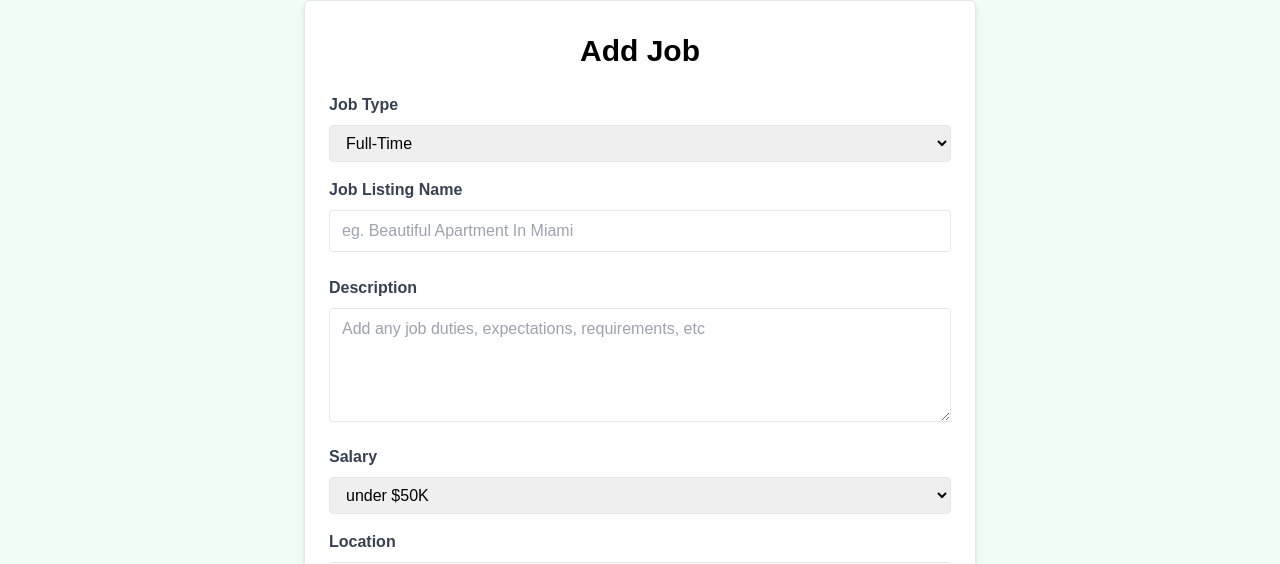
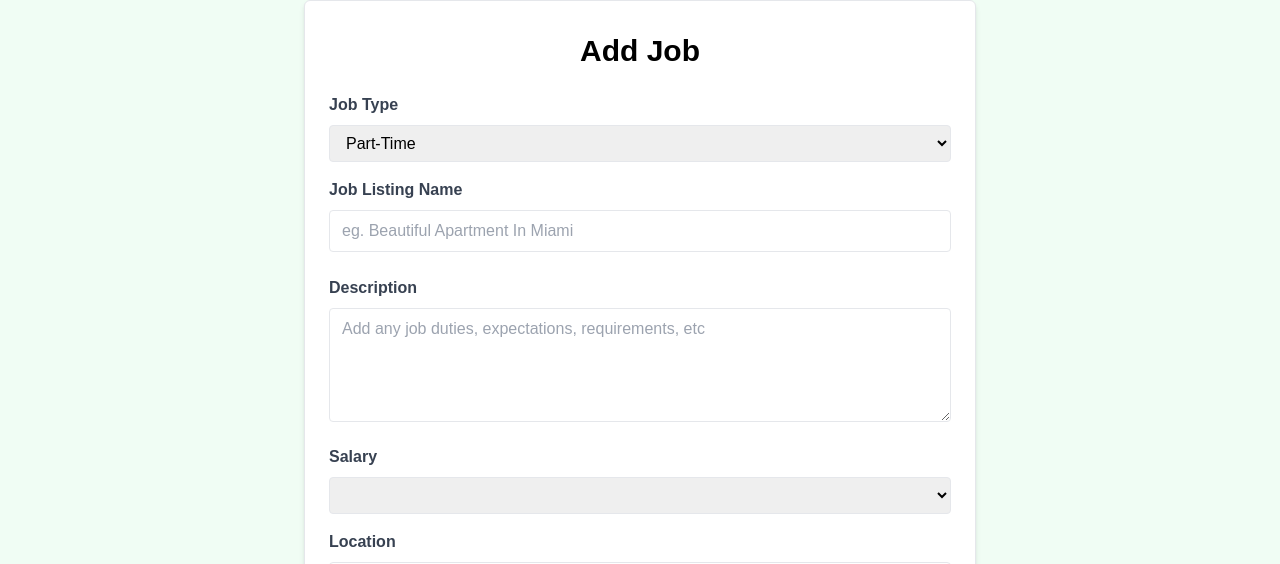
Before and after one commit to Ristox/vue-cc-2024, a Vue app: page /job/add in a window 1280 px wide. Shown: the part 177-741 px from the top of the page. Built offline with nearby package versions, Linux system fonts and the light colour scheme.

Commit message:
implement AddJobView + add Toast notification

```diff
--- a/package.json
+++ b/package.json
@@ -15,7 +15,8 @@
     "primeicons": "^7.0.0",
     "vue": "^3.4.29",
     "vue-router": "^4.4.5",
-    "vue-spinner": "^1.0.4"
+    "vue-spinner": "^1.0.4",
+    "vue-toastification": "^2.0.0-rc.5"
   },
   "devDependencies": {
     "@vitejs/plugin-vue": "^5.0.5",
--- a/src/data/index.js
+++ b/src/data/index.js
@@ -2,9 +2,12 @@ import axios from "axios";
 
 export default  {
   loadJobs: async () => {
-    return axios.get("/api/jobs");
+    return await axios.get("/api/jobs");
   },
   loadJob: async (id) => {
-    return axios.get(`/api/jobs/${id}`);
+    return await axios.get(`/api/jobs/${id}`);
+  },
+  addJob: async (job) => {
+    return await axios.post("/api/jobs", job);
   }
 }
--- a/src/data/jobs.json
+++ b/src/data/jobs.json
@@ -1,7 +1,7 @@
 {
   "jobs": [
     {
-      "id": 1,
+      "id": "1",
       "title": "Senior Vue Developer",
       "type": "Full-Time",
       "description": "We are seeking a talented Front-End Developer to join our team in Boston, MA. The ideal candidate will have strong skills in HTML, CSS, and JavaScript, with experience working with modern JavaScript frameworks such as Vue or Angular.",
@@ -15,7 +15,7 @@
       }
     },
     {
-      "id": 2,
+      "id": "2",
       "title": "Front-End Engineer (Vue)",
       "type": "Full-Time",
       "description": "Join our team as a Front-End Developer in sunny Miami, FL. We are looking for a motivated individual with a passion for crafting beautiful and responsive web applications. Experience with UI/UX design principles and a strong attention to detail are highly desirable.",
@@ -29,7 +29,7 @@
       }
     },
     {
-      "id": 3,
+      "id": "3",
       "title": "Vue.js Developer",
       "type": "Full-Time",
       "description": "Are you passionate about front-end development? Join our team in vibrant Brooklyn, NY, and work on exciting projects that make a difference. We offer competitive compensation and a collaborative work environment where your ideas are valued.",
@@ -43,7 +43,7 @@
       }
     },
     {
-      "id": 4,
+      "id": "4",
       "title": "Vue Front-End Developer",
       "type": "Part-Time",
       "description": "Join our team as a Part-Time Front-End Developer in beautiful Pheonix, AZ. We are looking for a self-motivated individual with a passion for creating engaging user experiences. This position offers flexible hours and the opportunity to work remotely.",
@@ -57,7 +57,7 @@
       }
     },
     {
-      "id": 5,
+      "id": "5",
       "title": "Full Stack Vue Developer",
       "type": "Full-Time",
       "description": "Exciting opportunity for a Full-Time Front-End Developer in bustling Atlanta, GA. We are seeking a talented individual with a passion for building elegant and scalable web applications. Join our team and make an impact!",
@@ -71,7 +71,7 @@
       }
     },
     {
-      "id": 6,
+      "id": "6",
       "title": "Vue Native Developer",
       "type": "Full-Time",
       "description": "Join our team as a Front-End Developer in beautiful Portland, OR. We are looking for a skilled and enthusiastic individual to help us create innovative web solutions. Competitive salary and great benefits package available.",
@@ -83,6 +83,48 @@
         "contactEmail": "contact@ipsumlorem.com",
         "contactPhone": "555-555-5555"
       }
+    },
+    {
+      "id": "c3f8",
+      "type": "Internship",
+      "title": "Senior Super Developer",
+      "description": "You need to be super\nAll hands, all brains\nMega super lead tech senior developer",
+      "salary": "$125K - $150K",
+      "location": "Tallinn, EE",
+      "company": {
+        "name": "MegaSoft",
+        "description": "Mega software development",
+        "contactEmail": "cool@megasoft.com",
+        "contactPhone": "343-2243"
+      }
+    },
+    {
+      "id": "0f72",
+      "type": "Remote",
+      "title": "Cool developer",
+      "description": "some text here for description \nand some more for responsibilities\nand some more for some cool stuff",
+      "salary": "$90K - $100K",
+      "location": "Tartu, Estonia",
+      "company": {
+        "name": "Yadda Yadda",
+        "description": "Yadda yadda company\ndoes lotsa yadda yadda",
+        "contactEmail": "yadda@yadda.com",
+        "contactPhone": "84-35500"
+      }
+    },
+    {
+      "id": "381a",
+      "type": "Part-Time",
+      "title": "ddsfsf",
+      "description": "aaadsd",
+      "salary": "$70K - $80K",
+      "location": "asfaaaa",
+      "company": {
+        "name": "33asfasd",
+        "description": "dfdsfs",
+        "contactEmail": "asd@asd.ee",
+        "contactPhone": "aaa"
+      }
     }
   ]
 }
--- a/src/main.js
+++ b/src/main.js
@@ -1,10 +1,13 @@
 import './assets/main.css'
 import 'primeicons/primeicons.css'
 import router from './router'
+import Toast from 'vue-toastification'
+import 'vue-toastification/dist/index.css'
 
 import { createApp } from 'vue'
 import App from './App.vue'
 
 const app = createApp(App);
 app.use(router);
+app.use(Toast);
 app.mount('#app');
--- a/src/views/AddJobView.vue
+++ b/src/views/AddJobView.vue
@@ -1,5 +1,49 @@
 <script setup>
+import {reactive} from "vue";
+import server from "@/data";
+import router from "@/router/index.js";
+import {useToast} from "vue-toastification";
 
+const form = reactive({
+  type: 'Part-Time',
+  title: '',
+  description: '',
+  salary: '',
+  location: '',
+  company: {
+    name: '',
+    description: '',
+    contactEmail: '',
+    contactPhone: '',
+  },
+});
+
+const toast = useToast();
+
+const handleSubmit = async () => {
+  const job = {
+    type: form.type,
+    title: form.title,
+    description: form.description,
+    salary: form.salary,
+    location: form.location,
+    company: {
+      name: form.company.name,
+      description: form.company.description,
+      contactEmail: form.company.contactEmail,
+      contactPhone: form.company.contactPhone
+    }
+  }
+
+  try {
+    const response = await server.addJob(job);
+    toast.success('Job added successfully!');
+    await router.push(`/job/${response.data.id}`);
+  } catch (error) {
+    toast.error('Error adding job');
+    console.log('Error adding job:', error);
+  }
+}
 </script>
 
 <template>
@@ -8,7 +52,7 @@
       <div
           class="bg-white px-6 py-8 mb-4 shadow-md rounded-md border m-4 md:m-0"
       >
-        <form>
+        <form @submit.prevent="handleSubmit">
           <h2 class="text-3xl text-center font-semibold mb-6">Add Job</h2>
 
           <div class="mb-4">
@@ -16,6 +60,7 @@
             >Job Type</label
             >
             <select
+                v-model="form.type"
                 id="type"
                 name="type"
                 class="border rounded w-full py-2 px-3"
@@ -33,6 +78,7 @@
             >Job Listing Name</label
             >
             <input
+                v-model="form.title"
                 type="text"
                 id="name"
                 name="name"
@@ -48,6 +94,7 @@
             >Description</label
             >
             <textarea
+                v-model="form.description"
                 id="description"
                 name="description"
                 class="border rounded w-full py-2 px-3"
@@ -61,6 +108,7 @@
             >Salary</label
             >
             <select
+                v-model="form.salary"
                 id="salary"
                 name="salary"
                 class="border rounded w-full py-2 px-3"
@@ -85,6 +133,7 @@
               Location
             </label>
             <input
+                v-model="form.location"
                 type="text"
                 id="location"
                 name="location"
@@ -101,6 +150,7 @@
             >Company Name</label
             >
             <input
+                v-model="form.company.name"
                 type="text"
                 id="company"
                 name="company"
@@ -116,6 +166,7 @@
             >Company Description</label
             >
             <textarea
+                v-model="form.company.description"
                 id="company_description"
                 name="company_description"
                 class="border rounded w-full py-2 px-3"
@@ -131,6 +182,7 @@
             >Contact Email</label
             >
             <input
+                v-model="form.company.contactEmail"
                 type="email"
                 id="contact_email"
                 name="contact_email"
@@ -146,6 +198,7 @@
             >Contact Phone</label
             >
             <input
+                v-model="form.company.contactPhone"
                 type="tel"
                 id="contact_phone"
                 name="contact_phone"
--- a/src/views/JobView.vue
+++ b/src/views/JobView.vue
@@ -39,10 +39,10 @@ onMounted(async () => {
             <div
                 class="text-gray-500 mb-4 flex align-middle justify-center md:justify-start"
             >
-              <i
-                  class="fa-solid fa-location-dot text-lg text-orange-700 mr-2"
-              ></i>
-              <p class="text-orange-700">{{ state.job.location }}</p>
+              <div class="text-orange-700 mb-3">
+                <i class="pi pi-map-marker text-orange-700 text-xl"></i>
+                {{ state.job.location }}
+              </div>
             </div>
           </div>
 
```
Also changed, not shown: 1 other file (tests, documents, lock files or other folders).
